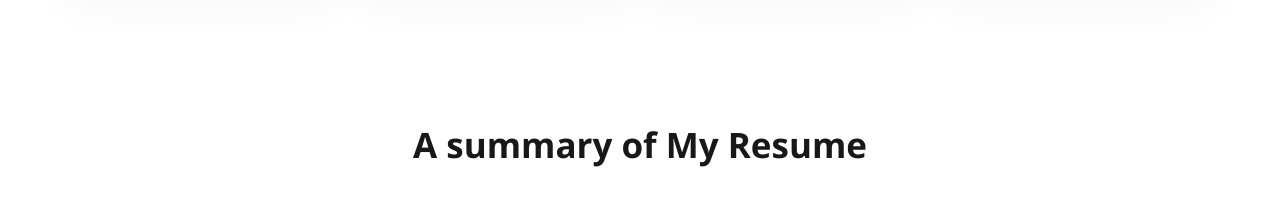
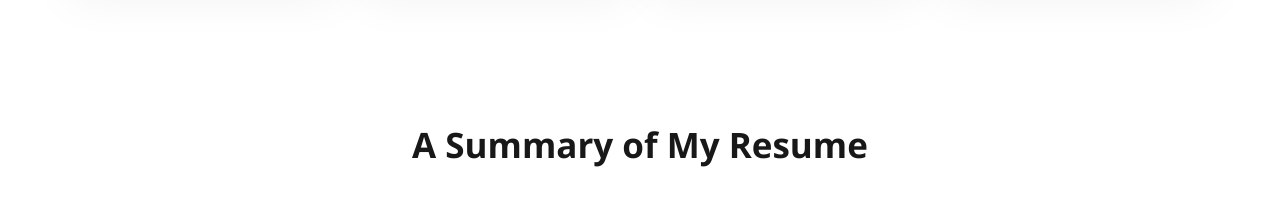
Before and after one commit to mjhporosh/web-dev-portfolio, a plain HTML site: page index.html in a window 1280 px wide. Shown: the part 2100-2318 px from the top of the page. Drawn offline with nearby package versions, Linux system fonts and the light colour scheme.

Commit message:
updated the summary of my resume

```diff
--- a/index.html
+++ b/index.html
@@ -86,7 +86,7 @@
             </div>
          </section>
          <section class="resume">
-            <h3 class="section-title">A summary of My Resume</h3>
+            <h3 class="section-title">A Summary of My Resume</h3>
             <div class="resume-container">
                 <!-- .resume-column*2>h3.resume-column-title+.experience*3>h4.experience-title+h5.experience-sub-title+.experience-description -->
                 <div class="resume-column">
```
